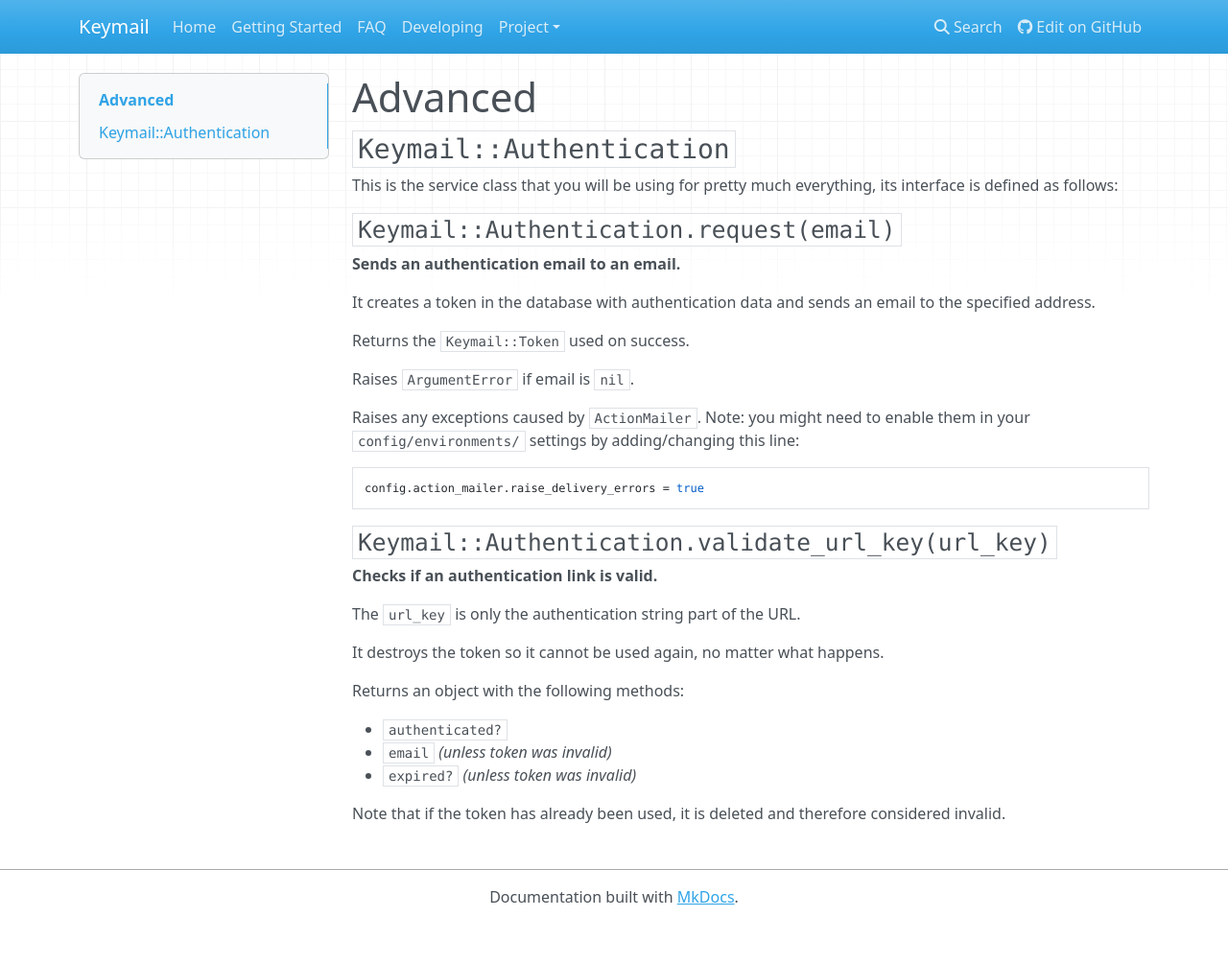
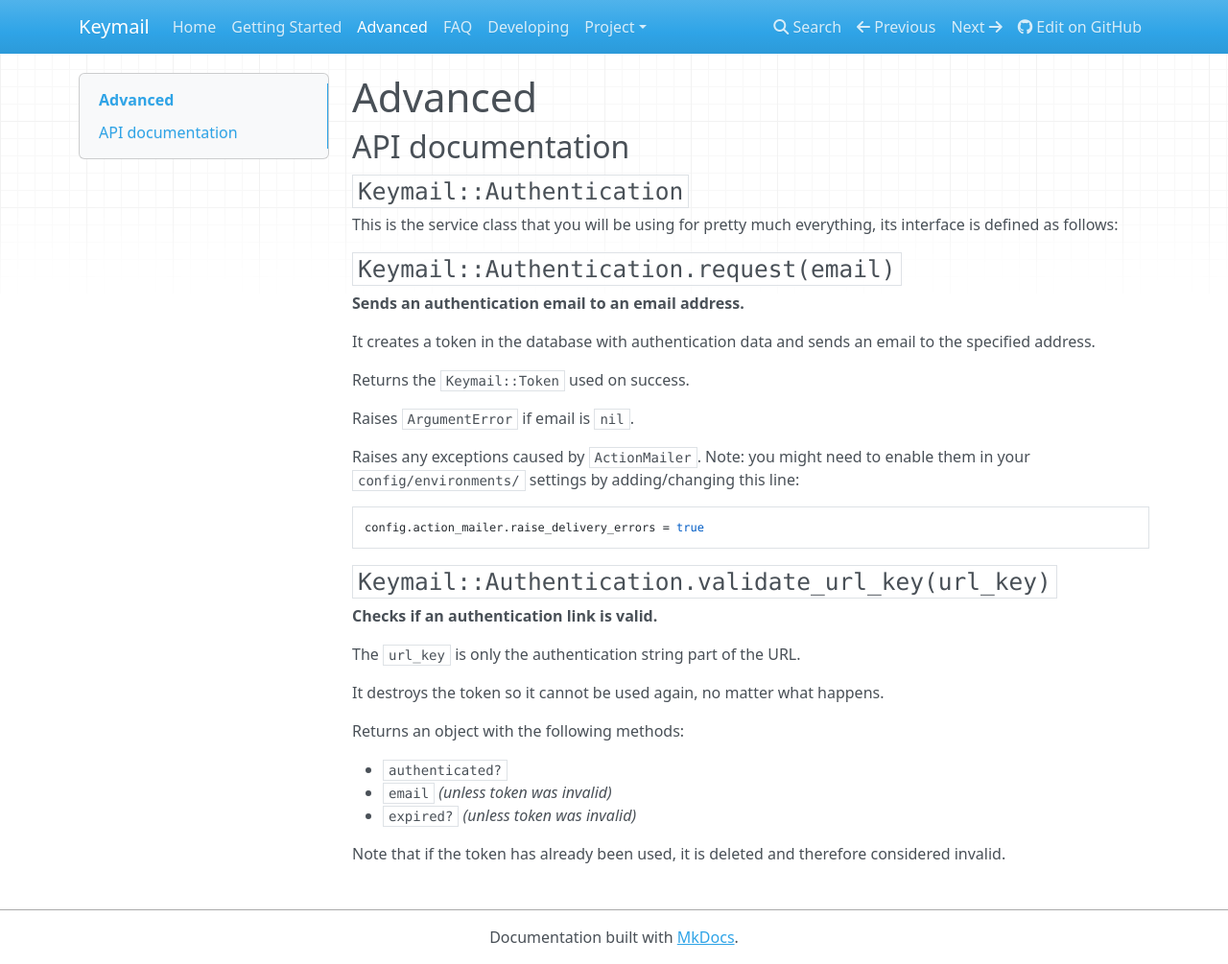
Before and after one commit to jsborjesson/keymail, an MkDocs documentation site: the page built from docs/advanced.md, in a window 1280 px wide and 1005 px high. Shown: the whole window at 96% size. Built offline with MkDocs 1.6.1, drawn with Linux system fonts in a browser that asks for light colours; nearby versions of some CDN libraries; old or Windows-style settings are respelled for this version of MkDocs.

Commit message:
Adding advanced documentation to docs site

```diff
--- a/docs/advanced.md
+++ b/docs/advanced.md
@@ -1,6 +1,8 @@
 # Advanced
 
-## `Keymail::Authentication`
+## API documentation
+
+### `Keymail::Authentication`
 
 This is the service class that you will be using for pretty much everything,
 its interface is defined as follows:
@@ -8,7 +10,7 @@ its interface is defined as follows:
 
 ### `Keymail::Authentication.request(email)`
 
-**Sends an authentication email to an email.**
+**Sends an authentication email to an email address.**
 
 It creates a token in the database with authentication data and
 sends an email to the specified address.
--- a/mkdocs.yml
+++ b/mkdocs.yml
@@ -3,6 +3,7 @@ repo_url: https://github.com/alcesleo/keymail/
 pages:
 - ['index.md', 'Home']
 - ['getting-started.md', 'Getting Started']
+- ['advanced.md', 'Advanced']
 - ['faq.md', 'FAQ']
 - ['developing.md', 'Developing']
 - ['project/vision.md', 'Project', 'Vision']
```
